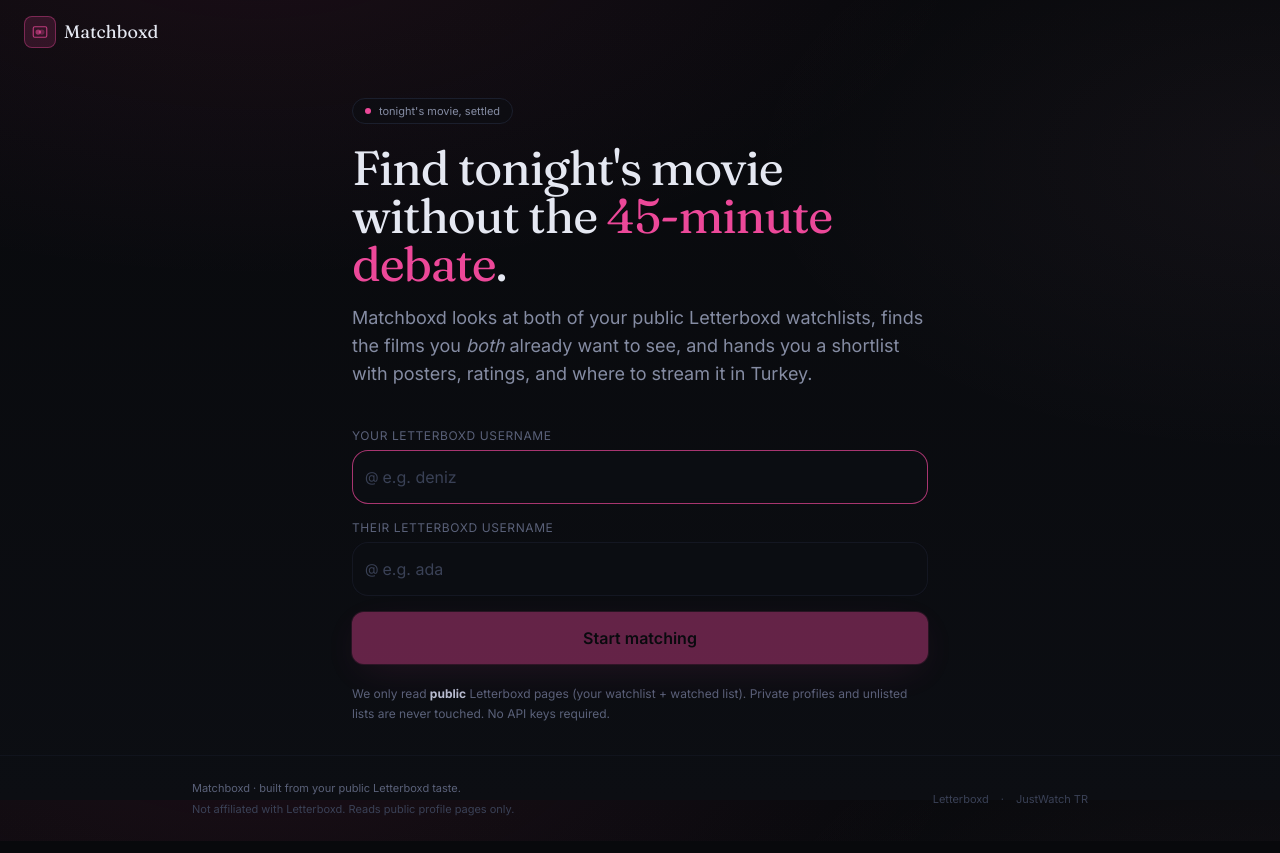
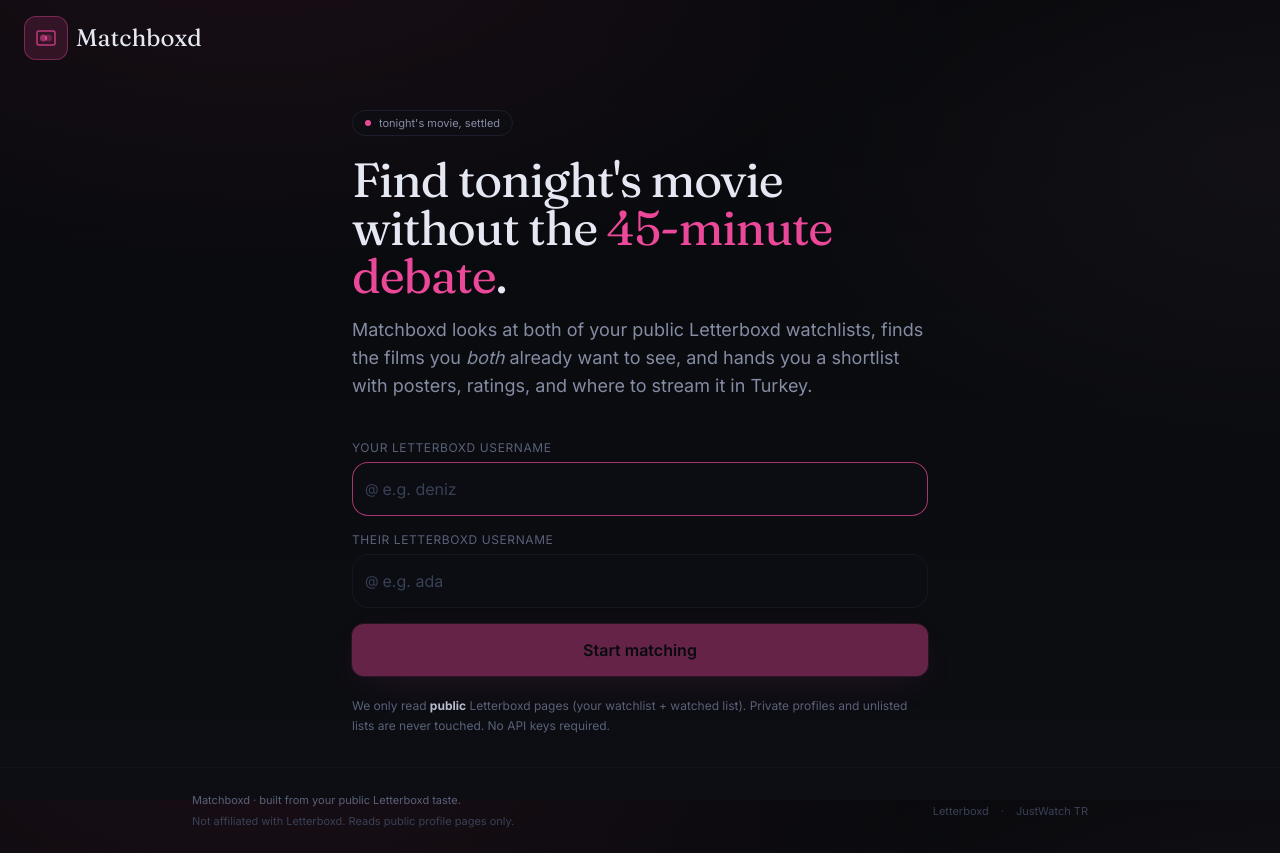
Before and after one commit to reincore/matchboxd, a React (Vite) app: page / in a window 1280 px wide. Built offline with nearby package versions, Linux system fonts and the light colour scheme; no server answers.

Commit message:
Scale header logo for large screens

```diff
--- a/src/components/Header.tsx
+++ b/src/components/Header.tsx
@@ -11,9 +11,11 @@
     <>
       <Logo />
       <div>
-        <div className="font-display text-lg leading-none">Matchboxd</div>
+        <div className="font-display text-lg leading-none sm:text-xl lg:text-2xl">
+          Matchboxd
+        </div>
         {step && (
-          <div className="text-[10px] uppercase tracking-widest text-ink-400 mt-0.5">
+          <div className="mt-0.5 text-[10px] uppercase tracking-widest text-ink-400 sm:text-[11px] lg:text-xs">
             {step}
           </div>
         )}
@@ -57,8 +59,15 @@
 
 function Logo() {
   return (
-    <div className="w-8 h-8 rounded-lg bg-accent/15 border border-accent/40 flex items-center justify-center">
-      <svg width="18" height="18" viewBox="0 0 24 24" fill="none" aria-hidden>
+    <div className="flex h-8 w-8 items-center justify-center rounded-lg border border-accent/40 bg-accent/15 sm:h-9 sm:w-9 lg:h-11 lg:w-11 lg:rounded-xl">
+      <svg
+        width="18"
+        height="18"
+        viewBox="0 0 24 24"
+        fill="none"
+        aria-hidden
+        className="h-[18px] w-[18px] sm:h-5 sm:w-5 lg:h-6 lg:w-6"
+      >
         {/* Film frame */}
         <rect x="3" y="5" width="18" height="14" rx="2" stroke="#ec4899" strokeWidth="1.5" strokeOpacity="0.75" />
         {/* Left circle — User A */}
```
